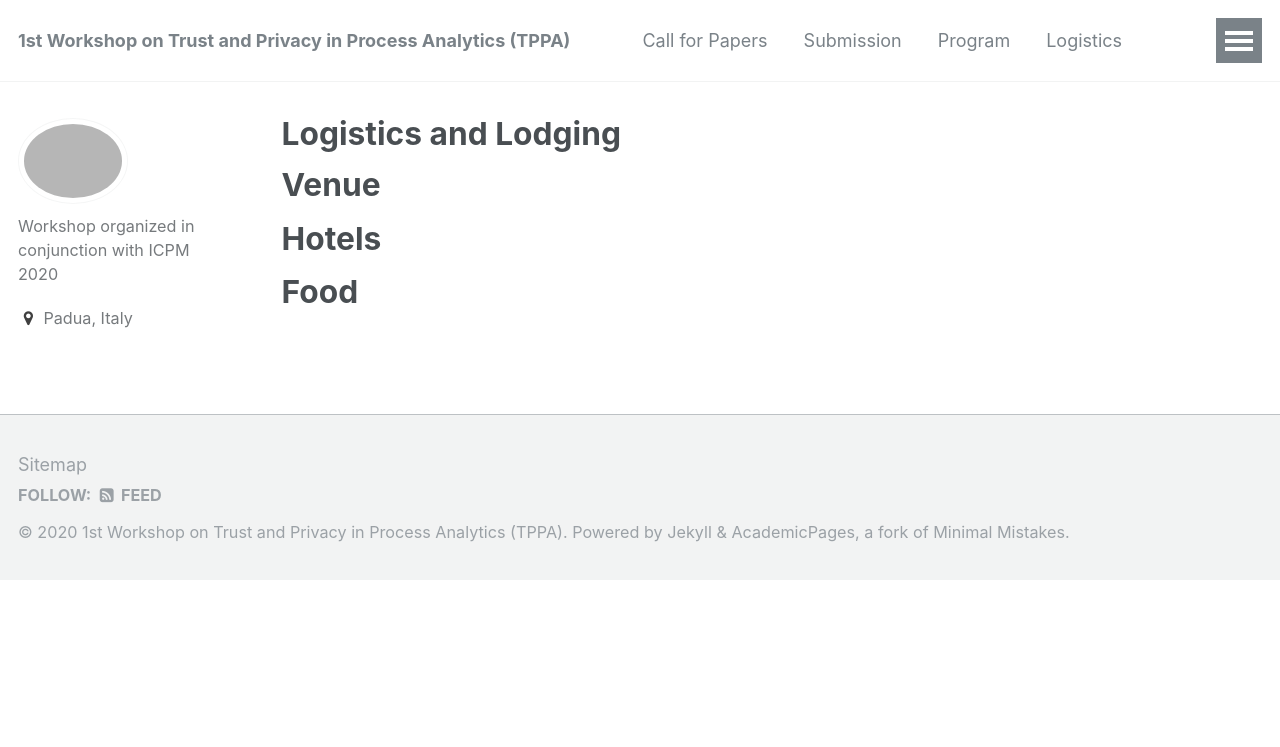
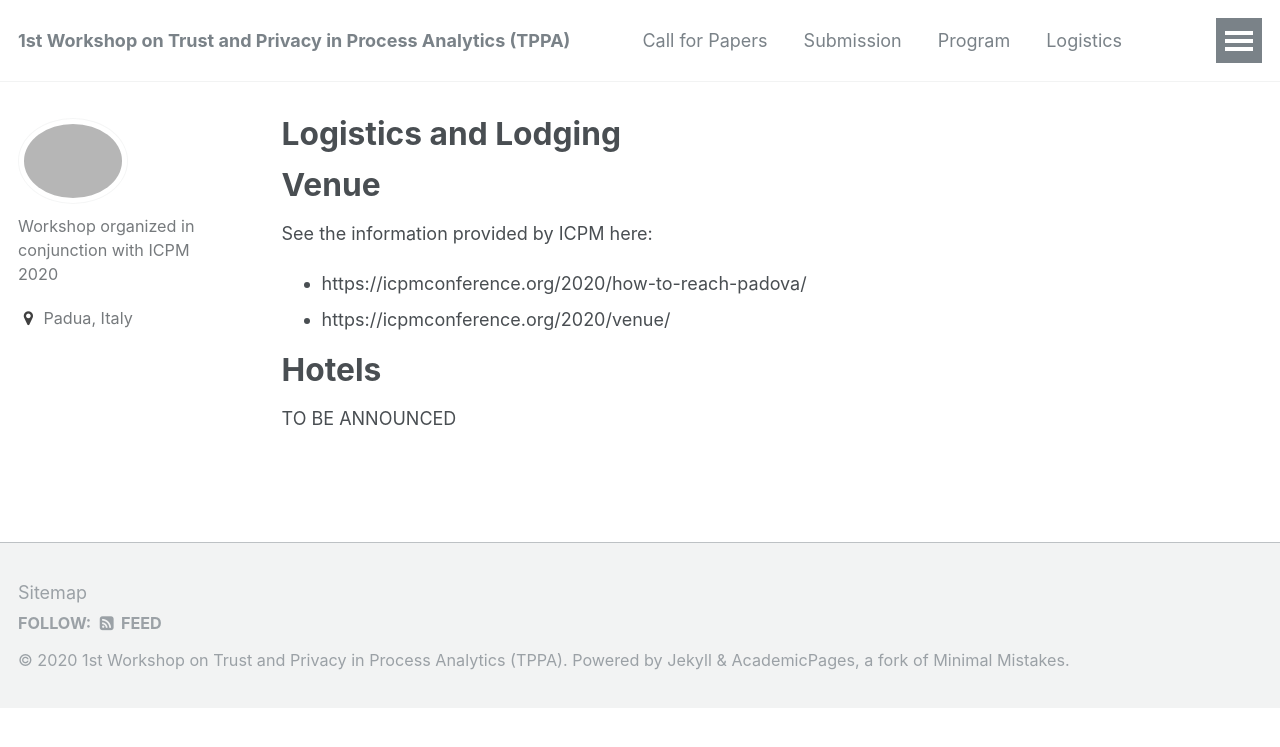
Before and after one commit to academicpages/events, a Jekyll site: the page built from _pages/logistics.md, in a window 1280 px wide. Shown: the top 747 px of the page. Built offline with Jekyll 4.4.1, drawn with Linux system fonts in a browser that asks for light colours.

Commit message:
Update logistics.md

```diff
--- a/_pages/logistics.md
+++ b/_pages/logistics.md
@@ -8,6 +8,11 @@ redirect_from:
 
 # Venue
 
+See the information provided by ICPM here:
+
+* https://icpmconference.org/2020/how-to-reach-padova/
+* https://icpmconference.org/2020/venue/
+
 # Hotels
 
-# Food
+TO BE ANNOUNCED
```
